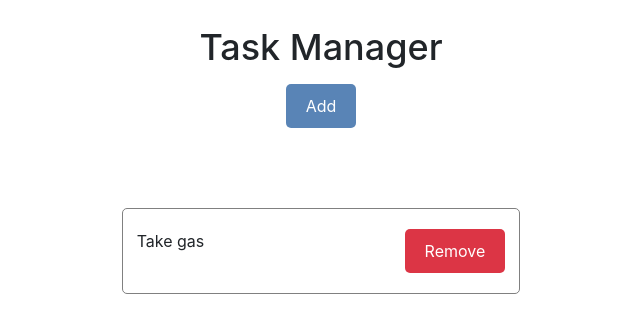
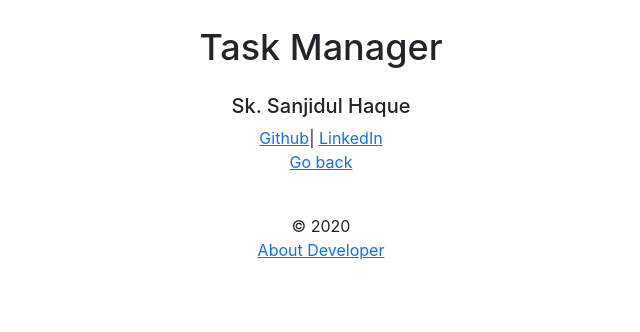
Before and after one commit to SanjidHaque/React-Task-Manager, a React (Create React App) app: page /about in a window 1280 px wide. Shown: the top 332 px of the page, without its empty margins (319-959 px from the left). Built offline with nearby package versions, Linux system fonts and the light colour scheme; data requests are answered from the project's data file.

Commit message:
Add react router, add about developer page and footer

```diff
--- a/db.json
+++ b/db.json
@@ -1,7 +1,7 @@
 {
   "tasks": [
     {
-      "text": "Take gas",
+      "text": "w",
       "reminder": false,
       "id": 1
     }
--- a/package.json
+++ b/package.json
@@ -11,6 +11,7 @@
     "react": "^17.0.2",
     "react-bootstrap": "^2.1.2",
     "react-dom": "^17.0.2",
+    "react-router-dom": "^6.2.2",
     "react-scripts": "5.0.0",
     "web-vitals": "^2.1.4"
   },
--- a/src/App.js
+++ b/src/App.js
@@ -7,6 +7,9 @@ import Row from "react-bootstrap/Row";
 import Col from "react-bootstrap/Col";
 import AddTask from "./components/AddTask";
 import EmptyTask from "./components/EmptyTask";
+import Footer from "./components/Footer";
+import {BrowserRouter as Router, Route, Routes} from "react-router-dom";
+import AboutDeveloper from "./components/About-Developer";
 
 function App() {
     const [tasks, setTasks] = useState([])
@@ -62,8 +65,9 @@ function App() {
                 body: JSON.stringify(updateTask)
             })
         const data = await response.json()
+        console.log(data.reminder);
 
-        setTasks(tasks.map(task => task.id === id ? {...task, reminder: !data.reminder} : task))
+        setTasks(tasks.map(task => task.id === id ? {...task, reminder: !task.reminder} : task))
     }
 
     async function deleteTask(id)  {
@@ -72,7 +76,8 @@ function App() {
     }
 
     return (
-        <>
+        <Router>
+
                 <Container fluid>
                     <Row>
                         <Col>
@@ -82,6 +87,13 @@ function App() {
                         </Col>
                     </Row>
 
+
+
+                    <Row>
+                        <Col>
+                            <Routes>
+                                <Route path='/' exact element={
+                                    <>
                                         <Row>
                                             <Col style={{marginTop: '40px'}} lg={{ span: 4, offset: 4 }}>
                                                 {showAddTask && <AddTask onAddTask={addTask}/>}
@@ -94,8 +106,16 @@ function App() {
                                                 { tasks.length > 0 ? (<Tasks tasks={tasks} onDeleteTask={deleteTask} onToggleTask={toggleTask}/>) : <EmptyTask/>}
                                             </Col>
                                         </Row>
+                                    </>
+                                } />
+                                <Route path='/about'  element={<AboutDeveloper/>} />
+                            </Routes>
+
+                            <Footer/>
+                        </Col>
+                    </Row>
                 </Container>
-        </>
+        </Router>
     );
 }
 
--- /dev/null
+++ b/src/components/About-Developer.js
@@ -0,0 +1,20 @@
+import React from 'react';
+import {Link} from "react-router-dom";
+
+const AboutDeveloper = () => {
+    return (
+        <div style={{paddingTop:'20px', textAlign: "center"}}>
+            <div>
+                <h5>Sk. Sanjidul Haque</h5>
+                <a href="https://github.com/SanjidHaque">Github</a>
+                | <a href="https://linkedin.com/in/sksanjidulhaque">LinkedIn</a>
+            </div>
+
+            <div>
+                <Link to="/">Go back</Link>
+            </div>
+        </div>
+    );
+};
+
+export default AboutDeveloper;
--- /dev/null
+++ b/src/components/Footer.js
@@ -0,0 +1,13 @@
+import React from 'react';
+import {Link} from "react-router-dom";
+
+const Footer = () => {
+    return (
+        <footer style={{marginTop:'40px', textAlign: "center"}}>
+            <div>&copy; 2020</div>
+            <Link to="/about">About Developer</Link>
+        </footer>
+    );
+};
+
+export default Footer;
--- a/src/components/Header.js
+++ b/src/components/Header.js
@@ -2,8 +2,10 @@ import React from 'react';
 import Button from "./Button";
 import Row from "react-bootstrap/Row";
 import Col from "react-bootstrap/Col";
+import {useLocation} from 'react-router-dom'
 
 const Header = ({title, onToggleTaskForm, showAddTask}) => {
+    const location = useLocation()
     return (
         <>
             <Row style={{paddingTop:'20px'}}>
@@ -11,11 +13,14 @@ const Header = ({title, onToggleTaskForm, showAddTask}) => {
                     <div style={headerStyle}> {title} </div>
                 </Col>
             </Row>
-            <Row>
-                <Col lg={{ span: 4, offset: 4}} style={{paddingTop:'10px'}}>
-                    <Button backgroundColor='#5984b6' text={showAddTask ? 'Close' : 'Add'} onClick={onToggleTaskForm}/>
-                </Col>
-            </Row>
+            {location.pathname ==='/' &&
+                <Row>
+                    <Col lg={{ span: 4, offset: 4}} style={{paddingTop:'10px'}}>
+                        <Button backgroundColor='#5984b6' text={showAddTask ? 'Close' : 'Add'} onClick={onToggleTaskForm}/>
+                    </Col>
+                </Row>
+            }
+
         </>
     );
 };
```
Also changed, not shown: 1 other file (tests, documents, lock files or other folders). Lines whose indentation alone changed are shown as unchanged.
